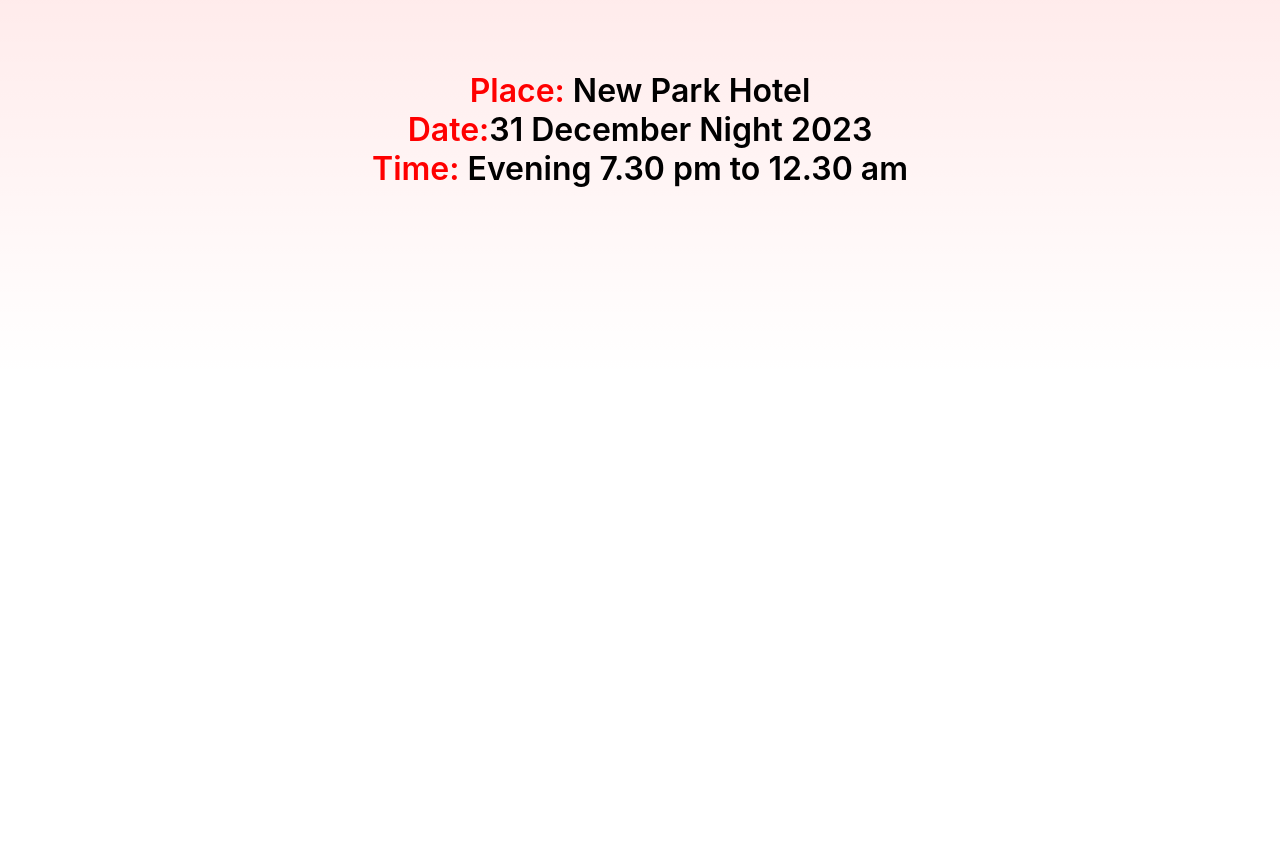
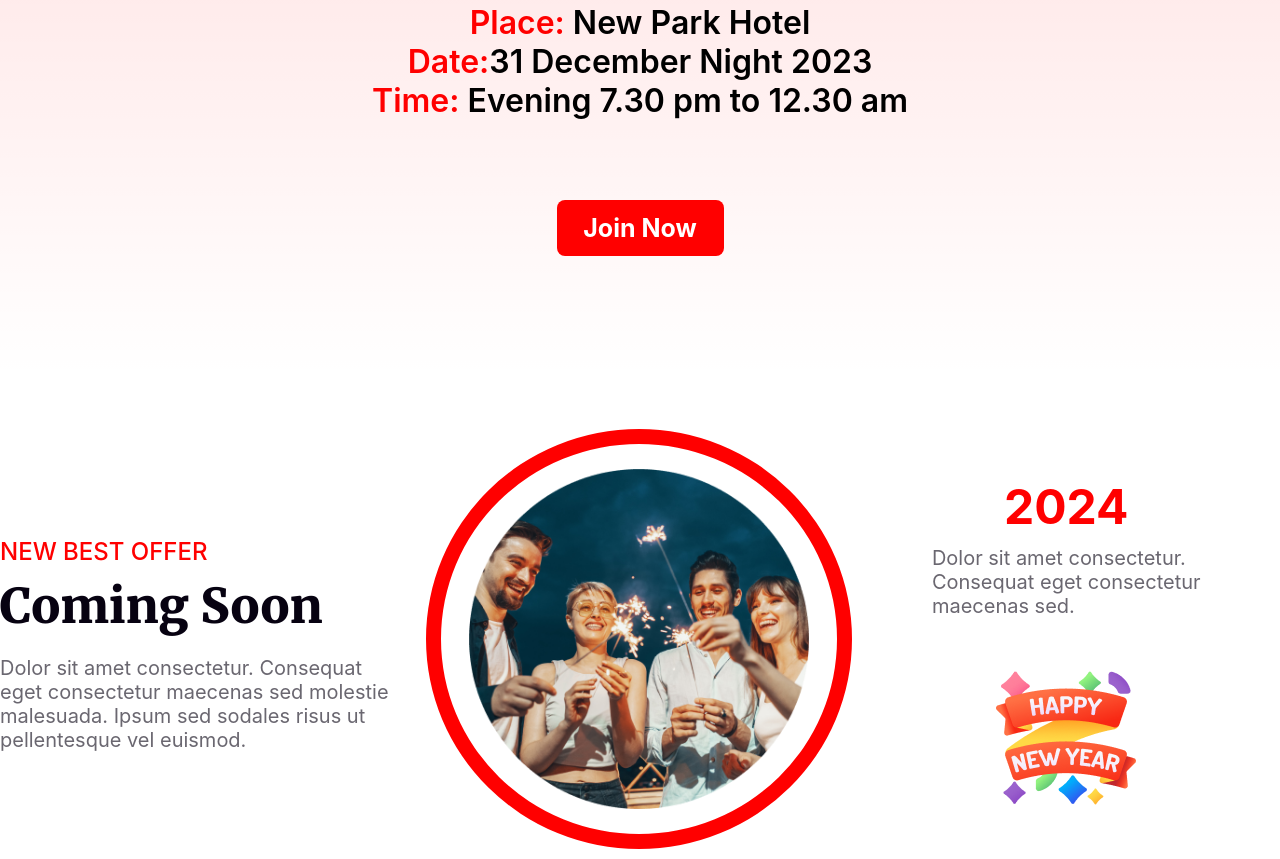
Before and after one commit to maimunamumu/new-year-offer, a plain HTML site: page index.html in a window 1280 px wide. Shown: the part 2295-3154 px from the top of the page. Before the commit the page ends 2674 px from the top, so only its background shows below. Drawn offline with Linux system fonts and the light colour scheme.

Commit message:
my fourth section done

```diff
--- a/index.html
+++ b/index.html
@@ -43,7 +43,31 @@
         <h2><span>Place:</span> New Park Hotel </h2>
             <h2><span>Date:</span>31 December Night 2023 </h2>
         <h2> <span>Time:</span> Evening 7.30 pm to 12.30 am</h2>
+        <p>Join Now</p>
 
+
+     </section>
+
+     <section class="new-best-offer-container">
+            <div class="new-best-offer-content">
+                 <h2>NEW BEST OFFER</h2>
+                 <h1>Coming Soon</h1>
+                 <p>Dolor sit amet consectetur. Consequat <br> eget consectetur maecenas sed molestie <br> malesuada. Ipsum sed sodales risus ut <br> pellentesque vel euismod.</p>
+            </div>
+            <div class="new-best-offer-image">
+                <div class="new-best-offer-img-circle">
+                    <img src="/images/Ellipse.png" alt="">
+                </div>
+
+            </div>
+            <div class="new-best-offer-end-content">
+              <h1>2024</h1>
+              <p>Dolor sit amet consectetur. <br> Consequat eget consectetur <br> maecenas sed.</p>
+              <div class="new-best-offer-end-content-image">
+                      <img src="/images/Group-96.png" alt="">
+              </div>
+            </div>
+        </div>
 
      </section>
 </main>
--- a/styles/style.css
+++ b/styles/style.css
@@ -15,7 +15,6 @@ body{
 .banner-container{
     max-width: ; width:1300px;
     margin: 0 auto;
-    border: 2px solid red;
     border: 1px solid black;
    min-height: 550px;
    margin-top: 20px;
@@ -171,3 +170,110 @@ font-weight: 600;
 .new-park-hotel h2 span{
     color: red;
 }
+.new-park-hotel p{
+    color: rgb(255, 255, 255);
+font-family: Inter;
+font-size: 25px;
+font-weight: 700;
+border-radius: 8px;
+background-color: red;
+margin-top: 80px;
+width: 167px;
+height: 56px;
+display: flex;
+flex-direction: row;
+justify-content: center;
+align-items: center;
+}
+
+
+/* new best offer styles */
+.new-best-offer-container{
+    max-width: 1300px;
+    margin: 0 auto;
+    border: 0 solid white;
+   min-height: 430px;
+   margin-top: 50px;
+   border-radius: 10px;
+   display: flex;
+   flex-direction: row;
+}
+.new-best-offer-content{
+    height:430px ;
+    width: 33.3%;
+    display: flex;
+    flex-direction: column;
+    justify-content: center;
+
+
+}
+.new-best-offer-image{
+    width: 33.3%;
+    height: 430px;
+    /* display: flex;
+    flex-direction: column;
+    justify-content: center;
+    align-items: center; */
+
+}
+.new-best-offer-end-content{
+    width: 33.4%;
+    height: 430px;
+    display: flex;
+    flex-direction: column;
+    justify-content: center;
+    align-items: center;
+}
+.new-best-offer-content h2{
+    color: rgb(255, 0, 0);
+font-family: Inter;
+font-size: 24px;
+font-weight: 500;
+}
+.new-best-offer-content h1{
+    color: rgb(7, 2, 17);
+font-family: Merriweather;
+font-size: 48px;
+font-weight: 900;
+margin-top: 10px;
+}
+.new-best-offer-content p{
+    color: rgba(7, 2, 17, 0.6);
+font-family: Inter;
+font-size: 20px;
+font-weight: 400;
+margin-top: 20px;
+}
+/* new-best-offer image style */
+ .new-best-offer-img-circle{
+    box-sizing: border-box;
+border: 15px solid rgb(255, 0, 0);
+border-radius: 50% 50% 50% 50%;
+display: flex;
+justify-content: center;
+align-items: center;
+ }
+
+ .new-best-offer-img-circle img{
+    width:390px;
+height: 390px;
+padding: 25px;
+ }
+
+
+ .new-best-offer-end-content h1{
+    color: rgb(255, 0, 0);
+font-family: Inter;
+font-size: 48px;
+font-weight: 700;
+ }
+ .new-best-offer-end-content p{
+    color: rgba(7, 2, 17, 0.6);
+font-family: Inter;
+font-size: 20px;
+font-weight: 400;
+margin-top: 10px;
+ }
+ .new-best-offer-end-content-image{
+    margin-top: 50px;
+ }
```
Also changed, not shown: images/Ellipse.png (renamed from images/Ellipse 1.png), images/Group-96.png (renamed from images/Group 96.png).
